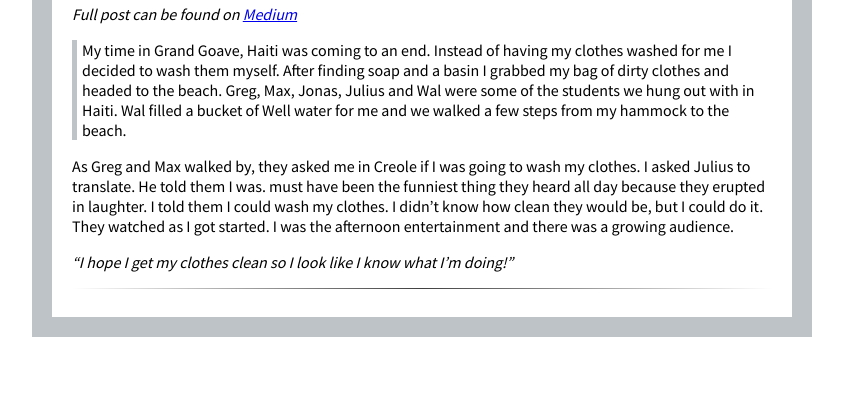
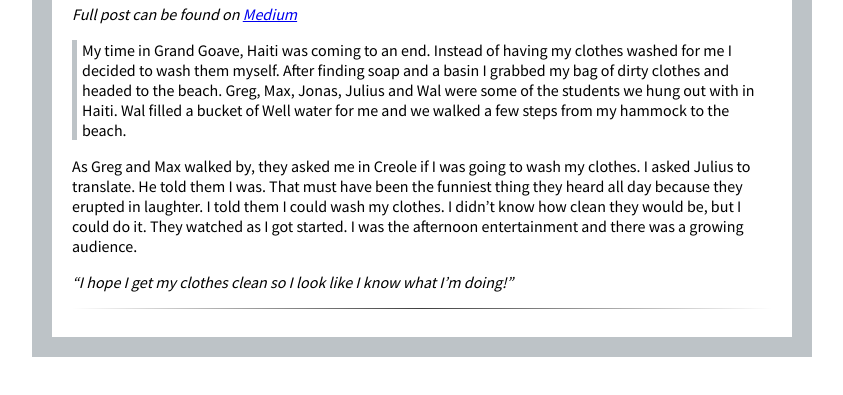
Before and after one commit to ale-cia/WebDevBootcamp, a plain HTML site: page Section 6 Gallery and Blog /blog.html in a window 1280 px wide. Shown: the part 169-564 px from the top of the page, without its empty margins (218-1061 px from the left). Drawn offline with Linux system fonts and the light colour scheme.

Commit message:
Finished Section 6 - Blog Post and Photo Gallery

```diff
--- a/Section 6 Gallery and Blog /blog.html
+++ b/Section 6 Gallery and Blog /blog.html
@@ -20,7 +20,7 @@
 
 </p>
 <p>
-As Greg and Max walked by, they asked me in Creole if I was going to wash my clothes. I asked Julius to translate. He told them I was. must have been the funniest thing they heard all day because they erupted in laughter. I told them I could wash my clothes. I didn’t know how clean they would be, but I could do it.
+As Greg and Max walked by, they asked me in Creole if I was going to wash my clothes. I asked Julius to translate. He told them I was. That must have been the funniest thing they heard all day because they erupted in laughter. I told them I could wash my clothes. I didn’t know how clean they would be, but I could do it.
 They watched as I got started. I was the afternoon entertainment and there was a growing audience.
 <p><em>“I hope I get my clothes clean so I look like I know what I’m doing!”  </em></p>
 
```
